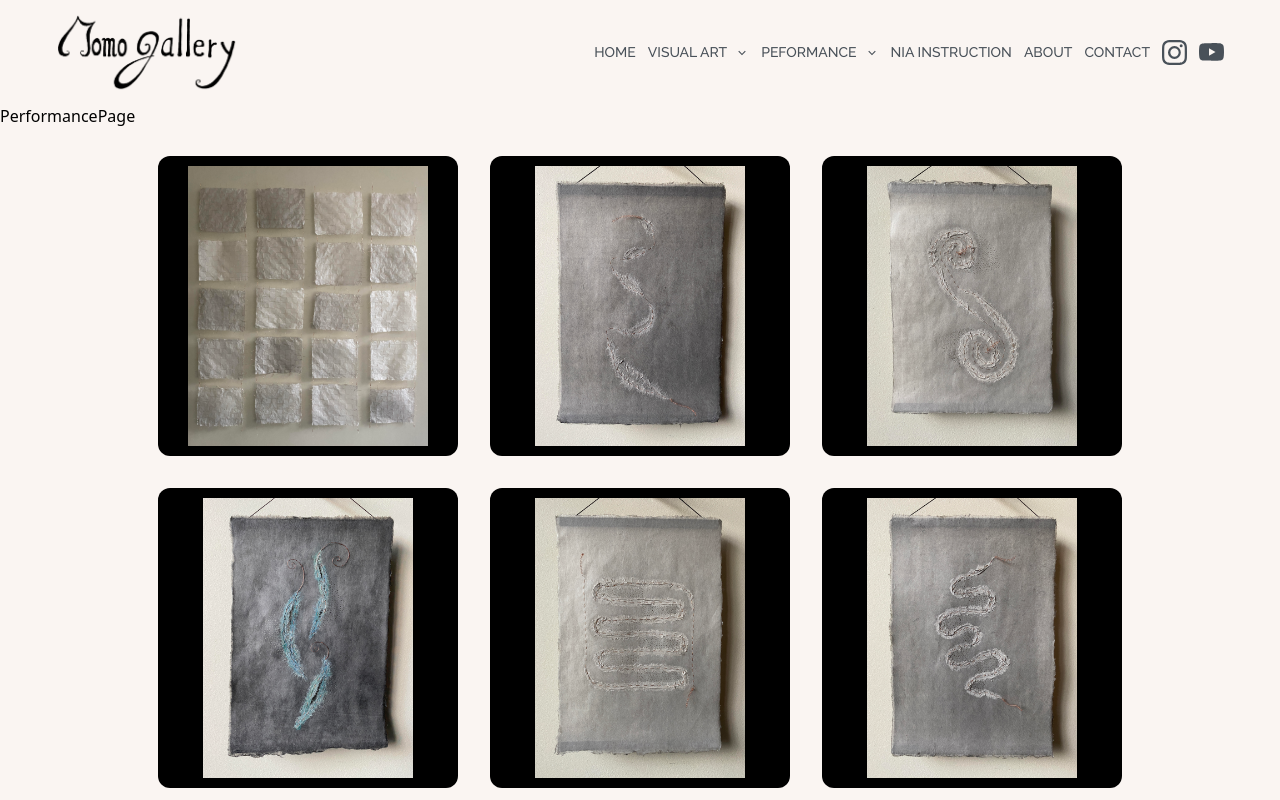
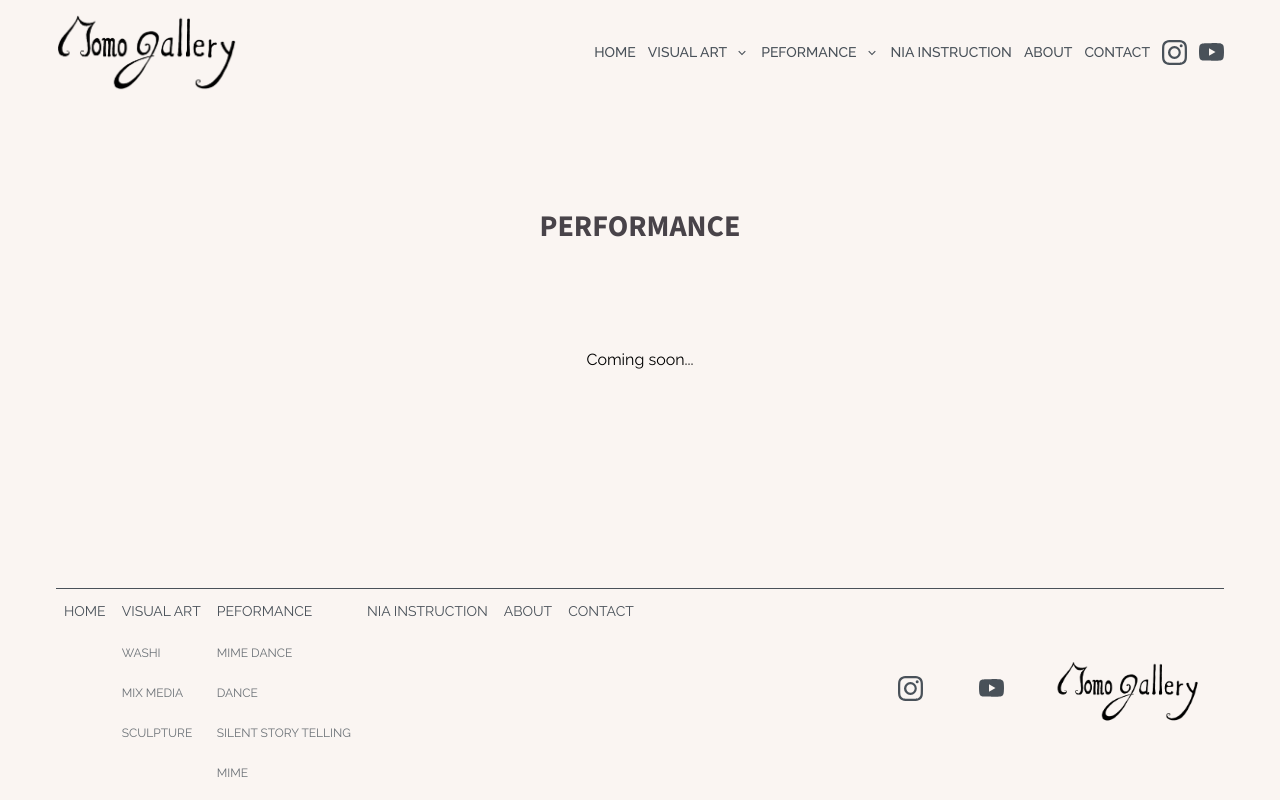
Before and after one commit to CarlSmoky/nextApp, a Next.js app: page /performance in a window 1280 px wide. Shown: the top 800 px of the page. Built offline with nearby package versions, Linux system fonts and the light colour scheme; a web font is replaced by a local one.

Commit message:
Change my and py

```diff
--- a/app/about/page.tsx
+++ b/app/about/page.tsx
@@ -13,7 +13,7 @@ const AboutPage: React.FC = () => {
   return (
       <SectionWrapper title="Noriko Yamamoto" >
         <ImageAndText>
-          <ImageWrapper src="/images/about-noriko.jpg"
+          <ImageWrapper src="/images/noriko.jpg"
           alt="portrait"/>
           <ParagraphWrapper paragraph="Noriko Yamamoto’s visual art life has been greatly influenced by her performance career as a
         dancer, mime, clown, choreographer, and Silent Storyteller.
--- a/app/components/ImageAndText.tsx
+++ b/app/components/ImageAndText.tsx
@@ -3,7 +3,7 @@ import { childrenProps } from '../types/Interfaces'
 
 const ImageAndText: React.FC<childrenProps> = ({ children }: childrenProps) => {
   return (
-    <div className="flex flex-col justify-between md:flex-row">
+    <div className="flex flex-col justify-between md:flex-row py-3 md:py-6">
       {children}
     </div>
   );
--- a/app/components/SectionTitle.tsx
+++ b/app/components/SectionTitle.tsx
@@ -6,7 +6,7 @@ interface Props {
 
 const SectionTitle: React.FC<Props> = ({ title }: Props) => {
   return (
-    <h2 className="my-6 p-4 text-grey-100 font-bold text-2xl uppercase text-center md:text-3xl md:my-16 md:p-10 font-title">
+    <h2 className="my-3 p-4 text-grey-100 font-bold text-2xl uppercase text-center md:text-3xl md:my-16 md:p-10 font-title">
       {title}
     </h2>
   );
--- a/app/components/SectionWrapper.tsx
+++ b/app/components/SectionWrapper.tsx
@@ -8,7 +8,7 @@ interface Props extends PropsWithChildren {
 
 const SectionWrapper: React.FC< Props > = ({ title, children} : Props ) => {
   return (
-    <section className="margin-global mb-10 md:mb-16 lg:mb-20 xl:mb-24 min-h-[calc(100vh-209px)] md:min-h-[calc(100vh-300px)] lg:min-h-[calc(100vh-305px)] xl:min-h-[calc(100vh-312px)]">
+    <section className="margin-global mb-10 md:mb-16 lg:mb-20 xl:mb-24 min-h-[calc(100vh-400px)] md:min-h-[calc(100vh-400px)] lg:min-h-[calc(100vh-460px)] ">
       <SectionTitle
           title={title}
         />
--- a/app/performance/page.tsx
+++ b/app/performance/page.tsx
@@ -1,7 +1,6 @@
 import React from 'react'
 import type { Metadata } from 'next'
-import ImageGrid from '../components/ImageGrid'
-import Gallery from '../components/Gallery/GalleryWithStaticImage'
+import SectionWrapper from "../components/SectionWrapper";
 
 export const metadata: Metadata = {
   title: 'Performance',
@@ -9,9 +8,9 @@ export const metadata: Metadata = {
 
 const PerformancePage = () => {
   return (
-    <div>PerformancePage
-      <Gallery/>
-    </div>
+    <SectionWrapper title="performance">
+      <p className='text-center font-paragraph'>Coming soon...</p>
+    </SectionWrapper>
   )
 }
 
```
